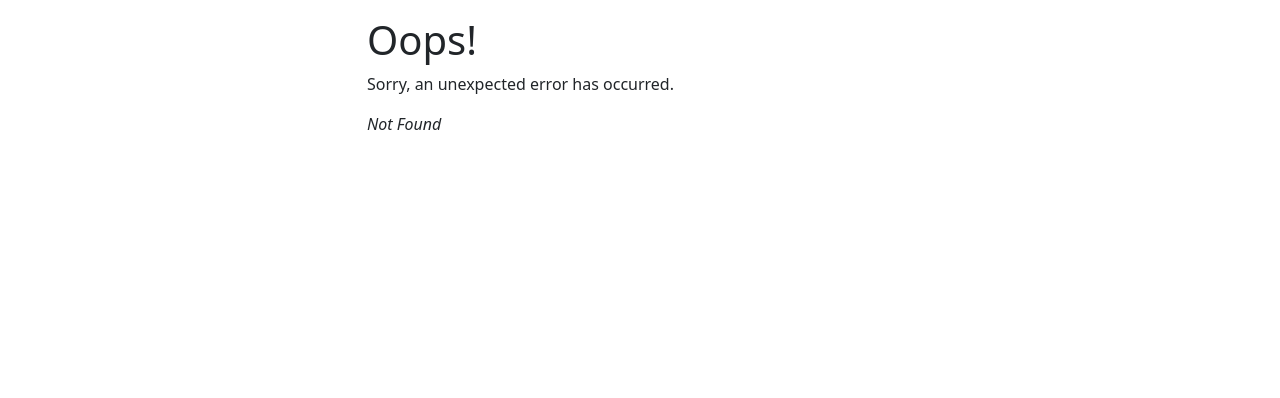
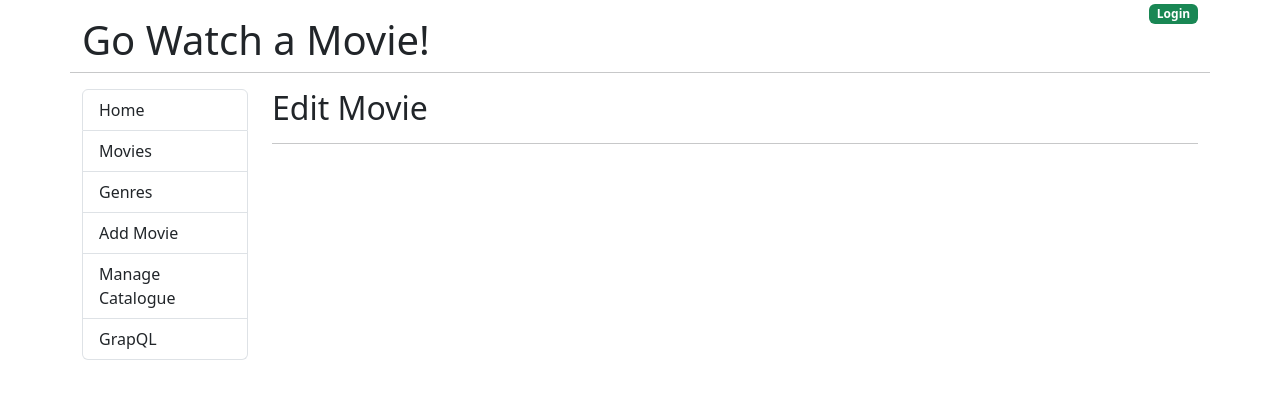
Before and after one commit to dentamuhajir/movies-fe, a React (Create React App) app: page /admin/movie/0 in a window 1280 px wide. Before the commit this address had no page. Shown: the top 398 px of the page. Built offline with nearby package versions, Linux system fonts and the light colour scheme.

Commit message:
Using react router's link

```diff
--- a/src/App.js
+++ b/src/App.js
@@ -1,4 +1,4 @@
-import { Outlet } from 'react-router-dom'
+import { Link, Outlet } from 'react-router-dom'
 function App() {
   return (
     <div className="container">
@@ -7,7 +7,7 @@
           <h1 className="mt-3"> Go Watch a Movie!</h1>
          </div>
          <div className="col text-end">
-          <a href="#!"><span className="badge bg-success">Login</span></a>
+          <Link to="/login"><span className="badge bg-success">Login</span></Link>
          </div>
          <hr className="mb-3"></hr>
       </div>
@@ -16,12 +16,12 @@
         <div className="col-md-2">
           <nav>
             <div className="list-group">
-              <a href="/" className="list-group-item list-group-item-action">Home</a>
-              <a href="/movies" className="list-group-item list-group-item-action">Movies</a>
-              <a href="#!" className="list-group-item list-group-item-action">Genres</a>
-              <a href="#!" className="list-group-item list-group-item-action">Add Movie</a>
-              <a href="#!" className="list-group-item list-group-item-action">Manage Catalogue</a>
-              <a href="#!" className="list-group-item list-group-item-action">GrapQL`</a>
+              <Link to="/" className="list-group-item list-group-item-action">Home</Link>
+              <Link to="/movies" className="list-group-item list-group-item-action">Movies</Link>
+              <Link to="/genres" className="list-group-item list-group-item-action">Genres</Link>
+              <Link to="/admin/movie/0" className="list-group-item list-group-item-action">Add Movie</Link>
+              <Link to="/manage-catalogue" className="list-group-item list-group-item-action">Manage Catalogue</Link>
+              <Link to="/graphql" className="list-group-item list-group-item-action">GrapQL</Link>
             </div>
           </nav>
         </div>
--- /dev/null
+++ b/src/components/EditMovie.js
@@ -0,0 +1,10 @@
+const EditMovie = () => {
+    return(
+        <div>
+            <h2>Edit Movie</h2>
+            <hr/>
+        </div>
+    )
+}
+
+export default EditMovie
--- /dev/null
+++ b/src/components/Genres.js
@@ -0,0 +1,8 @@
+export default function Genres() {
+    return (
+         <div>
+            <h2>Genres</h2>
+            <hr/>
+        </div>
+    )
+}
--- /dev/null
+++ b/src/components/GraphQL.js
@@ -0,0 +1,10 @@
+const GraphQL = () => {
+    return(
+        <div>
+            <h2>GraphQL</h2>
+            <hr/>
+        </div>
+    )
+}
+
+export default GraphQL
--- /dev/null
+++ b/src/components/Login.js
@@ -0,0 +1,10 @@
+const Login = () => {
+    return(
+        <div>
+            <h2>Login</h2>
+            <hr/>
+        </div>
+    )
+}
+
+export default Login
--- /dev/null
+++ b/src/components/ManageCatalogue.js
@@ -0,0 +1,10 @@
+const ManageCatalogue = () => {
+    return(
+        <div>
+            <h2>Manage Catalogue</h2>
+            <hr/>
+        </div>
+    )
+}
+
+export default ManageCatalogue
```
Also changed, not shown: src/index.js (+26 -0 lines).
